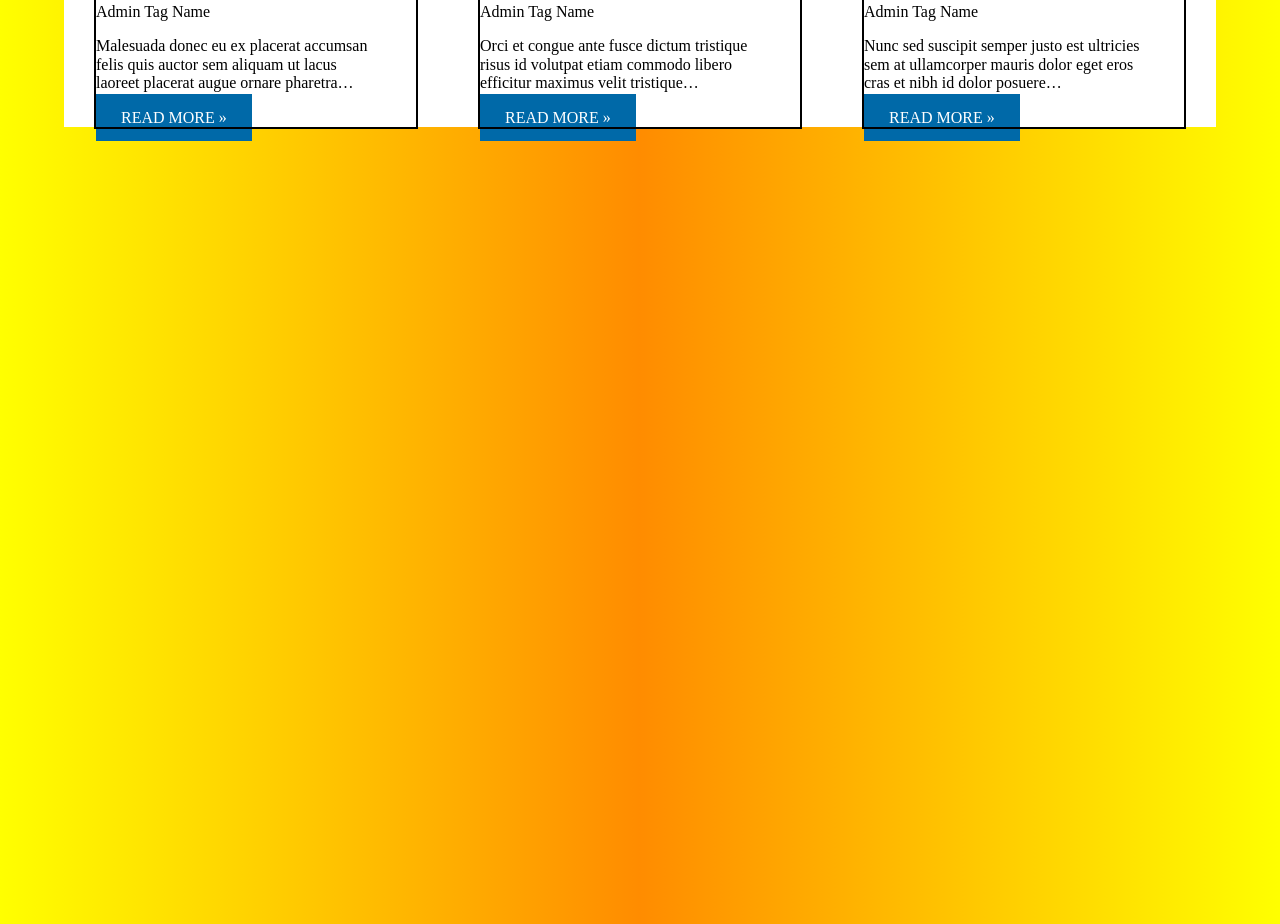
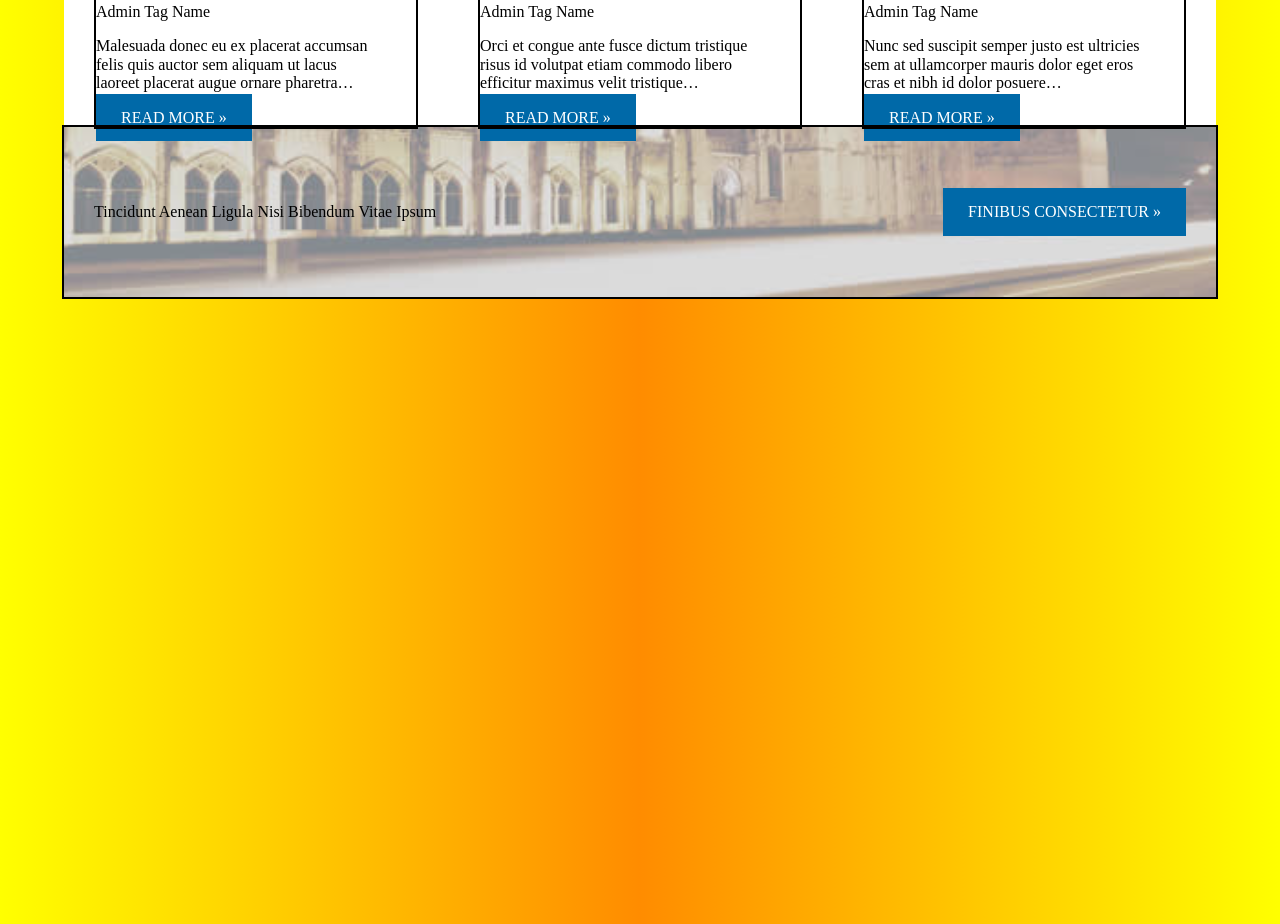
Before and after one commit to mifomen/wetwest, a plain HTML site: page index.html in a window 1280 px wide. Shown: the part 3099-4023 px from the top of the page. Drawn offline with Linux system fonts and the light colour scheme.

Commit message:
next area did

```diff
--- a/css/style.css
+++ b/css/style.css
@@ -41,13 +41,11 @@ font-weight: normal;
  background-color: rgba(0,105,168,0.5);
 }
 .main-nav {
-
  position: relative;
  flex-wrap: wrap;
  flex-grow: 1;
  align-items: center;
  background-color: rgba(0,105,168,1);
-
 }
 .main-nav li {
  display: inline-block;
@@ -70,32 +68,25 @@ font-weight: normal;
  display: block;
  z-index:2;
 }
-
-
 .main-nav {
  margin: 0;
  padding: 0;
  list-style: none;
  border: 1px solid #e5e5e5;
 }
-
 .main-nav > li {
  position: relative;
  display: inline-block;
-
 }
-
 .main-nav ul>li>a {
  display: block;
  padding: 10px 10px;
  color: #fff;
  width: 175px;
 }
-
 .main-nav li:hover {
  background-color: rgba(0,105,168,1);
 }
-
 .sub-menu__level_two {
  position: absolute;
  display: none;
@@ -172,7 +163,6 @@ padding-left: 10px;
  font-family:'arial';
  margin-bottom: 80px;
 }
-
 .page-header__blur-link {
  background-color: rgba(0,105,168,0);
  margin-left:80px;
@@ -227,7 +217,6 @@ padding-left: 10px;
  background-color: rgba(0,105,168,0);
  outline:1px solid #FFF;
 }
-
 .main-content__first-text  section {
  margin-top: 35px;
 }
@@ -250,7 +239,6 @@ padding-left: 10px;
 .main-content__first-text section:nth-child(2)  p:nth-child(2) {
 padding-bottom: 20px;
 }
-
 .main-content__last-text {
  display: flex;
  height: 300px;
@@ -300,26 +288,33 @@ margin-top: 50px;
 	flex-direction: column;
 	flex-wrap: wrap;
 }
-
 .featires-items section {
-
  display: flex;
  flex-direction: column;
  align-items: center;
  margin-bottom: 30px;
-
 }
-
 .featires-items ul {
 	display: flex;
 	flex-direction: row;
-justify-content: space-between;
  justify-content: space-around;
-
-
-
 }
 .featires-items ul li {
  outline: 2px solid;
-
 }
+.features-last {
+height: 170px;
+display: flex;
+flex-direction: row;
+justify-content: space-between;
+align-items: center;
+padding: 0 30px;
+background-image:url('../img/background-03.jpg');
+outline: 2px solid;
+ background-repeat: no-repeat;
+ background-position: 50% 0;
+ background-size: cover;
+  background-color: rgba(255,255,255,0.5);
+  background-blend-mode: overlay;
+  color: #000;
+}
--- a/index.html
+++ b/index.html
@@ -110,5 +110,9 @@ cras et nibh id dolor posuere…</p>
    </li>
   </ul>
 </div>
-<script>document.write('<script src="http://' + (location.host || 'localhost').split(':')[0] + ':35729/livereload.js?snipver=1"></' + 'script>')</script> </body>
+<div class="features-last">
+ <span>Tincidunt Aenean Ligula Nisi Bibendum Vitae Ipsum</span>
+ <a class="content-link" href="#"> finibus consectetur »</a>
+</div>
+<script>document.write('<script src="http://' + (location.host || 'localhost').split(':')[0] + ':35729/livereload.js?snipver=1"></' + 'script>')</script>
 </html>
```
Also changed, not shown: img/background-03.jpg (added), 1 other file. Lines whose indentation alone changed are shown as unchanged.
